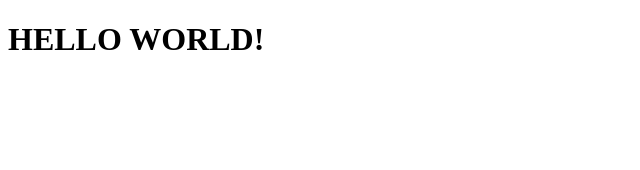
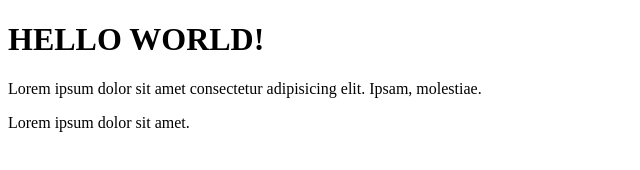
Before and after one commit to sulthanjihad/coba_ITW_b, a plain HTML site: page index.html in a window 1280 px wide. Shown: the whole page, without its empty margins (0-640 px from the left). Drawn offline with Linux system fonts and the light colour scheme.

Commit message:
membuat paragraf baru

```diff
--- a/index.html
+++ b/index.html
@@ -10,6 +10,7 @@
     <h1>
         HELLO WORLD!
     </h1>
-
+    <p>Lorem ipsum dolor sit amet consectetur adipisicing elit. Ipsam, molestiae.</p>
+    <p>Lorem ipsum dolor sit amet.</p>
 </body>
 </html>
```
